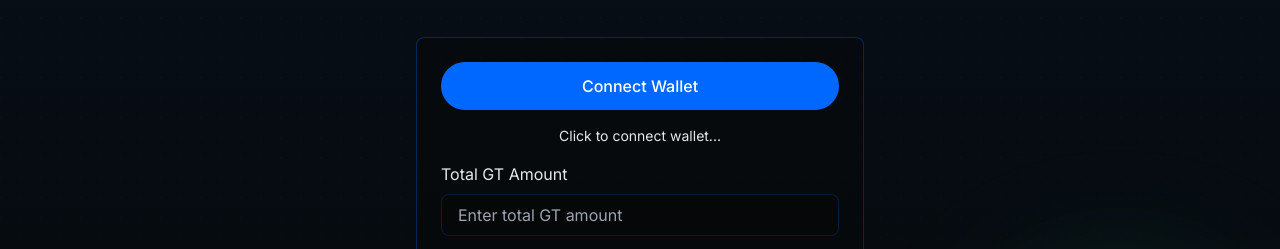
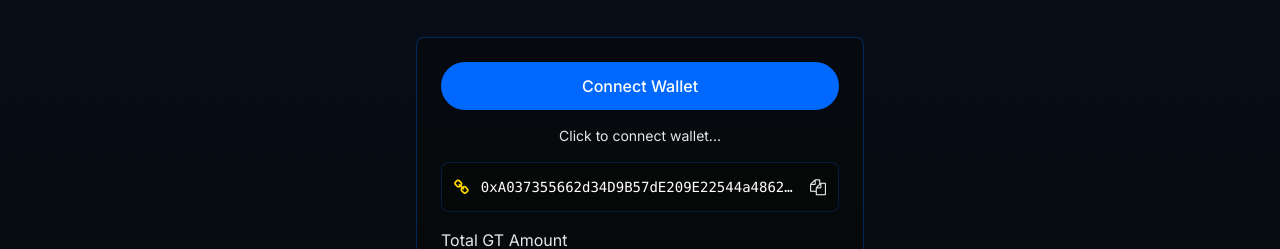
Before and after one commit to WoofingLabs/GdogToTheMoon, a plain HTML site: page index.html in a window 1280 px wide. Shown: the part 483-732 px from the top of the page. Drawn offline with nearby package versions, Linux system fonts and the light colour scheme.

Commit message:
Update index.html

```diff
--- a/index.html
+++ b/index.html
@@ -88,6 +88,13 @@
                 <div class="flex flex-col space-y-4">
                     <button id="connectWalletButton" class="px-6 py-3 bg-primary text-white rounded-full font-medium hover:bg-primary/80 transition-all">Connect Wallet</button>
                     <p id="networkStatus" class="text-light-gray text-sm">Click to connect wallet...</p>
+                    <div class="flex items-center bg-dark/80 p-3 rounded-lg border border-primary/20">
+                        <i class="fa fa-link text-accent mr-3"></i>
+                        <span class="font-mono text-sm text-white truncate">0xA037355662d34D9B57dE209E22544a4862F5A30c</span>
+                        <button class="ml-3 text-light-gray hover:text-secondary transition-colors" onclick="copyContract()">
+                            <i class="fa fa-copy"></i>
+                        </button>
+                    </div>
                     <div>
                         <label class="block text-left text-light-gray mb-2">Total GT Amount</label>
                         <input id="gtAmount" type="text" placeholder="Enter total GT amount" class="w-full px-4 py-2 bg-dark/80 border border-primary/20 rounded-lg text-white focus:outline-none focus:border-secondary">
@@ -244,7 +251,7 @@
 
                 const totalLiquidity = Number(web3.utils.fromWei(woofReserveGdog, 'ether')) + Number(web3.utils.fromWei(gateReserveGdog, 'ether'));
                 const woofRatio = Number(web3.utils.fromWei(gateReserveGdog, 'ether')) / totalLiquidity;
-                const gateRatio = Number(web3.utils.fromWei(woofReserveGdog, 'ether')) / totalLiquidity;
+                const gateRatio = 1 - woofRatio;
 
                 document.getElementById('woofRatio').innerText = `${(woofRatio * 100).toFixed(2)}%`;
                 document.getElementById('gateRatio').innerText = `${(gateRatio * 100).toFixed(2)}%`;
@@ -298,11 +305,11 @@
 
                 const totalLiquidity = Number(web3.utils.fromWei(woofReserveGdog, 'ether')) + Number(web3.utils.fromWei(gateReserveGdog, 'ether'));
                 const woofRatio = Number(web3.utils.fromWei(gateReserveGdog, 'ether')) / totalLiquidity;
-                const gateRatio = 1 - woofRatio; // 确保 woofRatio + gateRatio = 1
+                const gateRatio = 1 - woofRatio;
 
                 const gtAmountWei = web3.utils.toWei(gtAmount, 'ether');
                 const woofValue = web3.utils.toBN(gtAmountWei).mul(web3.utils.toBN(Math.floor(woofRatio * 1000000))).div(web3.utils.toBN(1000000));
-                const gateValue = web3.utils.toBN(gtAmountWei).sub(woofValue); // 确保总和精确匹配
+                const gateValue = web3.utils.toBN(gtAmountWei).sub(woofValue);
 
                 const slippagePercent = parseFloat(slippage) / 100;
                 const woofAmountOutMin = web3.utils.toBN(woofValue).mul(web3.utils.toBN(woofReserveGdog)).div(web3.utils.toBN(woofReserveWgt)).mul(web3.utils.toBN(Math.floor((1 - slippagePercent) * 1000))).div(web3.utils.toBN(1000));
@@ -341,6 +348,23 @@
                 buyButton.disabled = false;
                 buyButton.innerHTML = 'Buy GDOG';
             }
+        }
+
+        function copyContract() {
+            const contract = '0xA037355662d34D9B57dE209E22544a4862F5A30c';
+            navigator.clipboard.writeText(contract).then(() => {
+                const notification = document.createElement('div');
+                notification.className = 'fixed bottom-4 right-4 bg-primary text-white px-4 py-2 rounded-lg shadow-lg z-50';
+                notification.textContent = 'Contract address copied!';
+                document.body.appendChild(notification);
+                setTimeout(() => {
+                    notification.style.opacity = '0';
+                    notification.style.transition = 'opacity 0.3s';
+                    setTimeout(() => {
+                        document.body.removeChild(notification);
+                    }, 300);
+                }, 2000);
+            });
         }
 
         document.getElementById('connectWalletButton').addEventListener('click', initializeWeb3);
```
